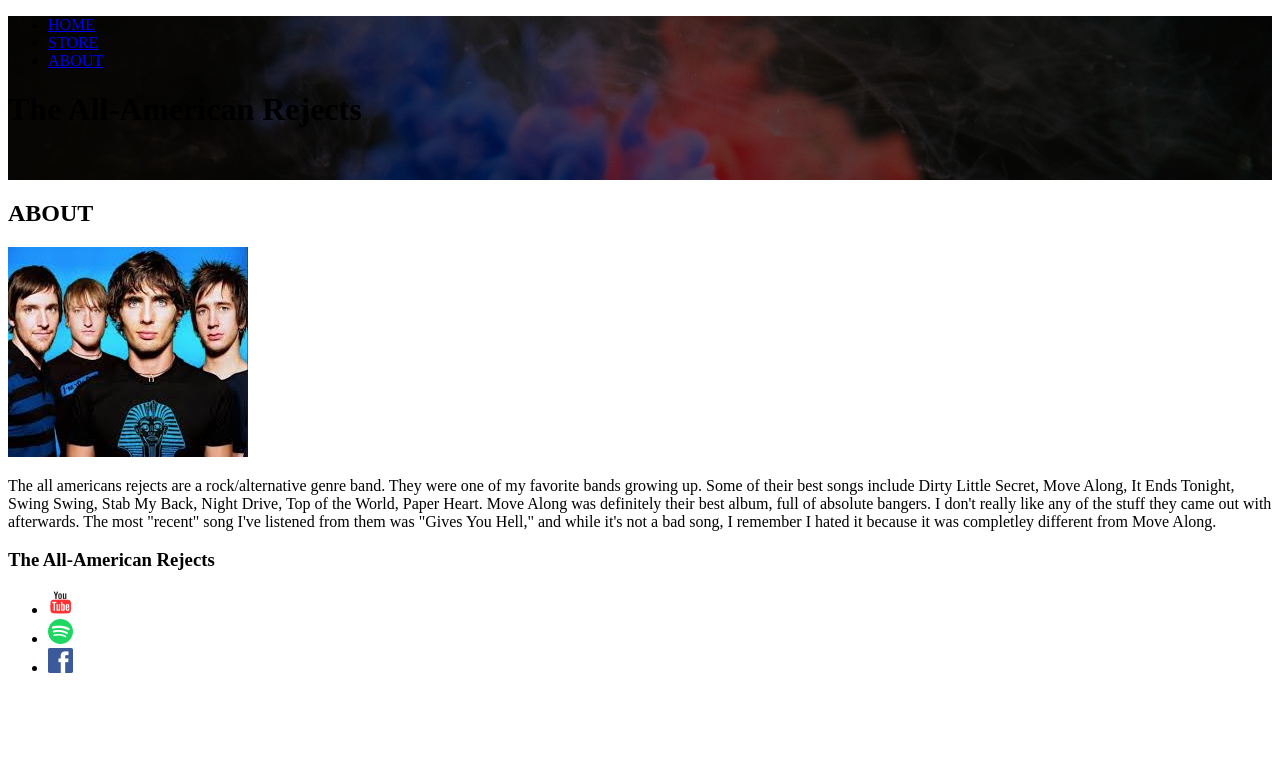
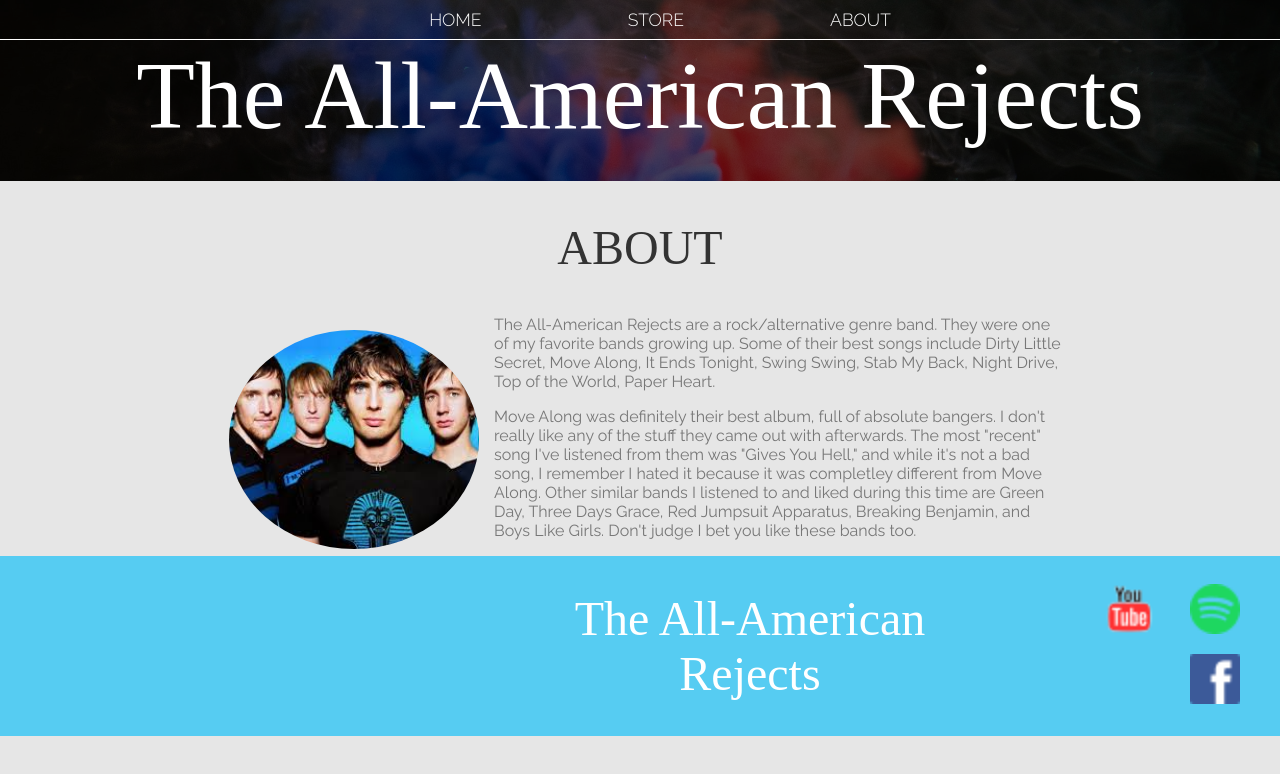
Before and after one commit to joshuayannix/wds-aar-website, a plain HTML site: page about.html in a window 1280 px wide. Drawn offline with Linux system fonts and the light colour scheme; a web font is replaced by a local one.

Commit message:
finished styling about page

```diff
--- a/about.html
+++ b/about.html
@@ -10,32 +10,39 @@
 
 <body>
   <header class='main-header'>
-    <nav>
+    <nav class='nav main-nav'>
       <ul>
         <li><a href='index.html'>HOME</a></li>
         <li><a href='store.html'>STORE</a></li>
         <li><a href='about.html'>ABOUT</a></li>
       </ul>
     </nav>
-    <h1>The All-American Rejects</h1>
+    <h1 class='band-name band-name-large'>The All-American Rejects</h1>
   </header>
-  <section>
-    <h2>ABOUT</h2>
-    <img src='Images/aarbandimage.jpg'>
+
+  <section class='content-section container'>
+    <h2 class='section-header'>ABOUT</h2>
+    <img class='about-band-image' src='Images/aarbandimage.jpg'>
+
     <p>
-      The all americans rejects are a rock/alternative genre band. They were one of my favorite bands growing up. Some
+      The All-American Rejects are a rock/alternative genre band. They were one of my favorite bands growing up. Some
       of
       their best songs include Dirty Little Secret, Move Along, It Ends Tonight, Swing Swing, Stab My Back, Night Drive,
-      Top of the World, Paper Heart. Move Along was definitely their best album, full of absolute bangers. I don't
+      Top of the World, Paper Heart.
+    </p>
+
+    <p>
+      Move Along was definitely their best album, full of absolute bangers. I don't
       really like any of the stuff they came out with afterwards. The most "recent" song I've listened from them was
       "Gives You Hell," and while it's not a bad song, I remember I hated it because it was completley different from
-      Move Along.
+      Move Along. Other similar bands I listened to and liked during this time are Green Day, Three Days Grace, Red Jumpsuit Apparatus, Breaking Benjamin, and Boys Like Girls. Don't judge I bet you like these bands too.
     </p>
   </section>
 
-  <footer>
-    <h3>The All-American Rejects</h3>
-    <ul>
+  <footer class='main-footer'>
+    <div class='container main-footer-container'>
+      <h3 class='band-name'>The All-American Rejects</h3>
+      <ul class='nav footer-nav'>
         <li>
           <a href='https://youtube.com' target='_blank'>
             <img src='Images/YouTube Logo.png'>
@@ -52,6 +59,7 @@
           </a>
         </li>
       </ul>
+    </div>
   </footer>
 </body>
 
--- a/styles.css
+++ b/styles.css
@@ -1,3 +1,48 @@
+@import url('https://fonts.googleapis.com/css?family=Raleway:300,400');
+@import url('https://fonts.googleapis.com/css2?family=Ranchers&display=swap');
+* {
+  box-sizing: border-box;
+  font-family: Raleway;
+  color: #777;
+}
+
+html, body {
+  margin: 0;
+  padding: 0;
+  background-color:  #e6e6e6;
+
+}
+
+.nav ul {
+  margin: 0;
+}
+
+.nav li {
+  display: inline;
+}
+
+.nav a {
+  display: inline-block;
+  padding: .5em;
+  color: white;
+  text-decoration: none;
+}
+
+.main-nav {
+  text-align: center;
+  font-size: 1.1em;
+  font-weight: lighter;
+  border-bottom: 1px solid white;
+}
+
+.main-nav li {
+  padding: 0 5%;
+}
+
+.nav a:hover {
+  background-color: rgba(255, 255, 255, .3)
+}
+
 .main-header{
   background-color: rgba(0,0,0,0.6);
   background-image: url('Images/Header\ Background.jpg');
@@ -5,3 +50,66 @@
   background-size: cover;
   padding-bottom: 30px;
 }
+
+.band-name {
+  text-align: center;
+  margin: 0;
+  font-size: 3em;
+  font-family: Ranchers;
+  color: white;
+  font-weight: normal;
+}
+
+.band-name-large {
+  font-size: 6em;
+}
+
+.content-section {
+  margin: 1em;
+}
+
+.container {
+  max-width: 900px;
+  margin: 0 auto;
+  padding: 0 1.5em;
+}
+
+.section-header{
+  color: #333;
+  text-align: center;
+  font-family: Ranchers;
+  font-weight: normal;
+  font-size: 3em;
+}
+
+.about-band-image {
+  float:left;
+  border-radius: 50%;
+  width: 250px;
+  margin: 15px;
+}
+
+.main-footer {
+  background-color: #56CCF2;
+  color: white;
+  padding: .25em 0;
+}
+
+.main-footer-container{
+  display: flex;
+  align-items: center;
+
+}
+
+.main-footer-container ul {
+  flex-grow: 1;
+  text-align: end;
+}
+
+.footer-nav li{
+  padding: 0 .5em;
+}
+
+.footer-nav img{
+  width: 50px;
+}
```
Lines whose indentation alone changed are shown as unchanged.
